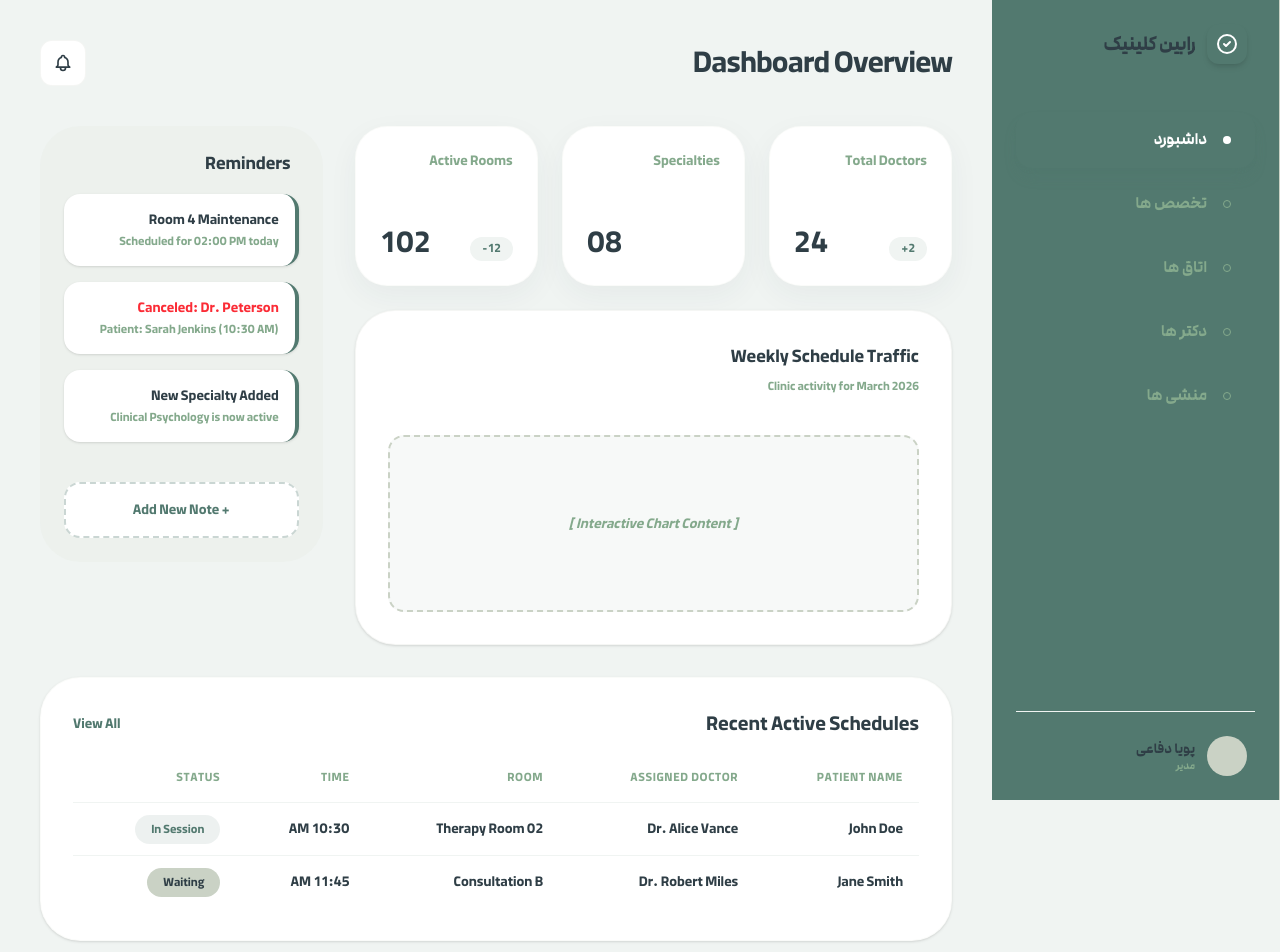
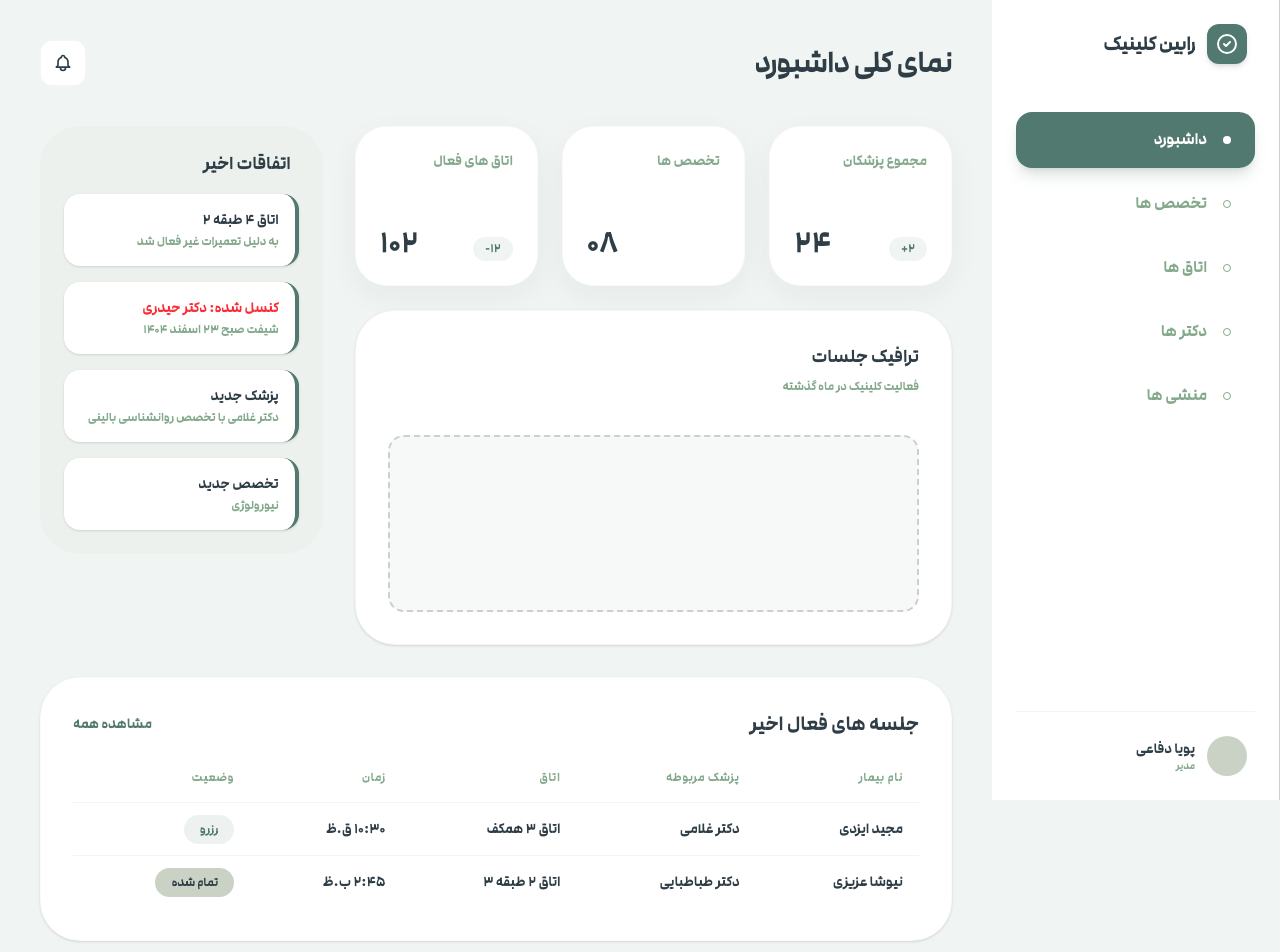
Before and after one commit to DrMesta103/anim-front, a Next.js app: page /admin in a window 1280 px wide. Shown: the top 952 px of the page. Built offline with nearby package versions, Linux system fonts and the light colour scheme.

Commit message:
make dashboard persian

```diff
--- a/src/app/(panel)/admin/page.tsx
+++ b/src/app/(panel)/admin/page.tsx
@@ -6,7 +6,7 @@ const AdminDashboard: React.FC = () => {
   return (
     <main className="flex-1 p-4 md:p-10 overflow-y-auto min-w-0">
       <header className="flex justify-between items-center mb-10">
-        <h1 className="text-2xl md:text-3xl font-bold text-text tracking-tight">Dashboard Overview</h1>
+        <h1 className="text-2xl md:text-3xl font-bold text-text tracking-tight">نمای کلی داشبورد</h1>
         <div className="flex gap-4">
           <button className="bg-white p-3 rounded-xl border border-accent/20 text-text hover:bg-accent/10 transition-colors shrink-0">
             <svg className="w-5 h-5" fill="none" stroke="currentColor" viewBox="0 0 24 24">
@@ -22,67 +22,70 @@ const AdminDashboard: React.FC = () => {
       </header>
 
       <div className="grid grid-cols-12 gap-6 md:gap-8">
-        <div className="col-span-12 lg:col-span-8 grid grid-cols-1 md:grid-cols-3 gap-6 2xl:gap-12">
-          <StatCard label="Total Doctors" value="24" trend="+2" />
-          <StatCard label="Specialties" value="08" />
-          <StatCard label="Active Rooms" value="102" trend="-12" />
+        <div className="col-span-12 lg:col-span-8 grid grid-cols-1 md:grid-cols-3 2xl:grid-cols-4 gap-6 2xl:gap-12">
+          <StatCard label="مجموع پزشکان" value={formatFaPrice(24)} trend={`+${formatFaPrice(2)}`} />
+          <StatCard label="تخصص ها" value={`${formatFaPrice(0)}${formatFaPrice(8)}`} />
+          <StatCard label="اتاق های فعال" value={formatFaPrice(102)} trend={`-${formatFaPrice(12)}`} />
 
-          <div className="col-span-1 md:col-span-3 bg-white p-6 md:p-8 rounded-[2rem] md:rounded-[2.5rem] shadow-sm border border-accent/20 relative overflow-hidden">
-            <h3 className="text-lg font-bold text-text mb-2">Weekly Schedule Traffic</h3>
-            <p className="text-xs text-secondary mb-10">Clinic activity for March 2026</p>
-            <div className="w-full aspect-[2/1] md:aspect-[3/1] bg-background/50 rounded-2xl border-2 border-dashed border-accent flex items-center justify-center text-secondary italic">
-              <span className="text-sm">[ Interactive Chart Content ]</span>
-            </div>
+          <div className="col-span-1 md:col-span-3 2xl:col-span-4 bg-white p-6 md:p-8 rounded-[2rem] md:rounded-[2.5rem] shadow-sm border border-accent/20 relative overflow-hidden">
+            <h3 className="text-lg font-bold text-text mb-2">ترافیک جلسات</h3>
+            <p className="text-xs text-secondary mb-10">فعالیت کلینیک در ماه گذشته</p>
+            <div className="w-full aspect-[2/1] md:aspect-[3/1] bg-background/50 rounded-2xl border-2 border-dashed border-accent flex items-center justify-center text-secondary italic"></div>
           </div>
         </div>
 
         <div className="col-span-12 lg:col-span-4 space-y-4 bg-accent/10 p-6 rounded-[2rem] md:rounded-[2.5rem] self-start">
-          <h3 className="text-lg font-bold text-text mb-4 px-2">Reminders</h3>
+          <h3 className="text-lg font-bold text-text mb-4 px-2">اتفاقات اخیر</h3>
           <div className="space-y-4">
-            <ReminderCard title="Room 4 Maintenance" desc="Scheduled for 02:00 PM today" />
-            <ReminderCard urgent title="Canceled: Dr. Peterson" desc="Patient: Sarah Jenkins (10:30 AM)" />
-            <ReminderCard title="New Specialty Added" desc="Clinical Psychology is now active" />
+            <ReminderCard title="اتاق ۴ طبقه ۲" desc="به دلیل تعمیرات غیر فعال شد" />
+            <ReminderCard urgent title="کنسل شده: دکتر حیدری" desc="شیفت صبح ۲۳ اسفند ۱۴۰۴" />
+            <ReminderCard title="پزشک جدید" desc="دکتر غلامی با تخصص روانشناسی بالینی" />
+            <ReminderCard title="تخصص جدید" desc="نيورولوژی" />
           </div>
 
-          <button className="w-full mt-6 py-4 bg-white border-2 border-dashed border-primary/30 text-primary font-bold rounded-2xl hover:bg-white/50 transition-all text-sm">
+          {/* <button className="w-full mt-6 py-4 bg-white border-2 border-dashed border-primary/30 text-primary font-bold rounded-2xl hover:bg-white/50 transition-all text-sm">
             + Add New Note
-          </button>
+          </button> */}
         </div>
 
         <div className="col-span-12 bg-white rounded-[2rem] md:rounded-[2.5rem] p-6 md:p-8 shadow-sm border border-accent/10 overflow-hidden">
           <div className="flex justify-between items-center mb-8">
-            <h3 className="text-xl font-bold text-text">Recent Active Schedules</h3>
-            <button className="text-primary font-bold text-sm hover:underline shrink-0">View All</button>
+            <h3 className="text-xl font-bold text-text">جلسه های فعال اخیر</h3>
+            <button className="text-primary font-bold text-sm hover:underline shrink-0">مشاهده همه</button>
           </div>
 
           <div className="overflow-x-auto -mx-6 md:mx-0 px-6 md:px-0">
             <table className="w-full border-collapse min-w-[700px]">
               <thead>
                 <tr>
-                  <th className="table-header">Patient Name</th>
-                  <th className="table-header">Assigned Doctor</th>
-                  <th className="table-header">Room</th>
-                  <th className="table-header">Time</th>
-                  <th className="table-header">Status</th>
+                  <th className="table-header">نام بیمار</th>
+                  <th className="table-header">پزشک مربوطه</th>
+                  <th className="table-header">اتاق</th>
+                  <th className="table-header">زمان</th>
+                  <th className="table-header">وضعیت</th>
                 </tr>
               </thead>
               <tbody>
                 <tr>
-                  <td className="table-cell font-semibold text-text">John Doe</td>
-                  <td className="table-cell">Dr. Alice Vance</td>
-                  <td className="table-cell">Therapy Room 02</td>
-                  <td className="table-cell">10:30 AM</td>
+                  <td className="table-cell font-semibold text-text">مجید ایزدی</td>
+                  <td className="table-cell">دکتر غلامی</td>
+                  <td className="table-cell">اتاق ۳ همکف</td>
                   <td className="table-cell">
-                    <span className="bg-primary/10 text-primary px-4 py-1.5 rounded-full text-xs font-bold">In Session</span>
+                    {formatFaPrice(10)}:{formatFaPrice(30)} ق.ظ
+                  </td>
+                  <td className="table-cell">
+                    <span className="bg-primary/10 text-primary px-4 py-1.5 rounded-full text-xs font-bold">رزرو</span>
                   </td>
                 </tr>
                 <tr>
-                  <td className="table-cell font-semibold text-text">Jane Smith</td>
-                  <td className="table-cell">Dr. Robert Miles</td>
-                  <td className="table-cell">Consultation B</td>
-                  <td className="table-cell">11:45 AM</td>
+                  <td className="table-cell font-semibold text-text">نیوشا عزیزی</td>
+                  <td className="table-cell">دکتر طباطبایی</td>
+                  <td className="table-cell">اتاق ۲ طبقه ۳</td>
                   <td className="table-cell">
-                    <span className="bg-accent text-text px-4 py-1.5 rounded-full text-xs font-bold">Waiting</span>
+                    {formatFaPrice(2)}:{formatFaPrice(45)} ب.ظ
+                  </td>
+                  <td className="table-cell">
+                    <span className="bg-accent text-text px-4 py-1.5 rounded-full text-xs font-bold">تمام شده</span>
                   </td>
                 </tr>
               </tbody>
--- a/src/shared/components/layout/sidebar/Sidebar.tsx
+++ b/src/shared/components/layout/sidebar/Sidebar.tsx
@@ -11,7 +11,7 @@ export default function Sidebar() {
 
   return (
     <div className="sticky hidden lg:block w-50 xl:w-72 bg-background min-h-screen">
-      <aside className="w-50 xl:w-72 bg-primary xlarge:bg-white border-r border-accent flex flex-col p-6 fixed top-0 min-h-screen">
+      <aside className="w-50 xl:w-72 bg-white border-r border-accent flex flex-col p-6 fixed top-0 min-h-screen">
         <div className="flex items-center gap-3 mb-12 px-2">
           <div className="w-10 h-10 bg-primary rounded-xl flex items-center justify-center text-white shadow-md">
             <svg className="w-6 h-6" fill="none" stroke="currentColor" viewBox="0 0 24 24">
```
Also changed, not shown: public/design/admin_panel_specialties_1.svg (added), public/design/ss.svg (added).
